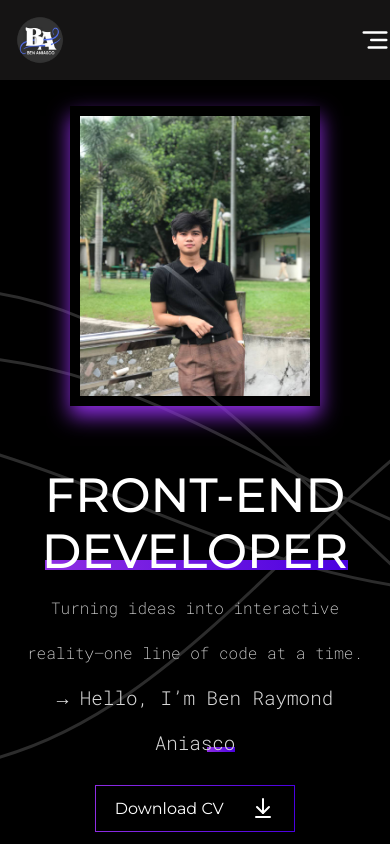
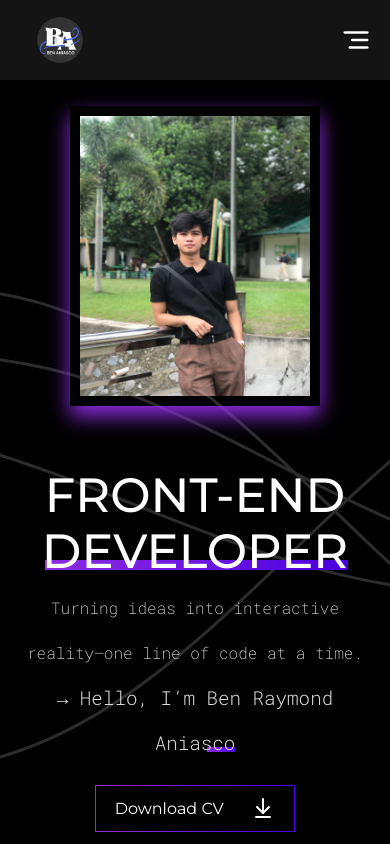
Before and after one commit to Bintooot/aniascoben-portfolio, a React (Vite) app: page / in a window 390 px wide. Shown: the top 844 px of the page. Built offline with nearby package versions, Linux system fonts and the light colour scheme.

Commit message:
removing style

```diff
--- a/src/components/Header/Header.css
+++ b/src/components/Header/Header.css
@@ -120,11 +120,6 @@ ul.link-wrapper > li.link-item:hover::after {
 }
 
 @media (max-width: 1024px) {
-  .header-section > .header-content {
-    width: 100%;
-    margin: 0;
-  }
-
   ul.link-wrapper > li.link-item > a {
     font-size: 3rem;
   }
```
